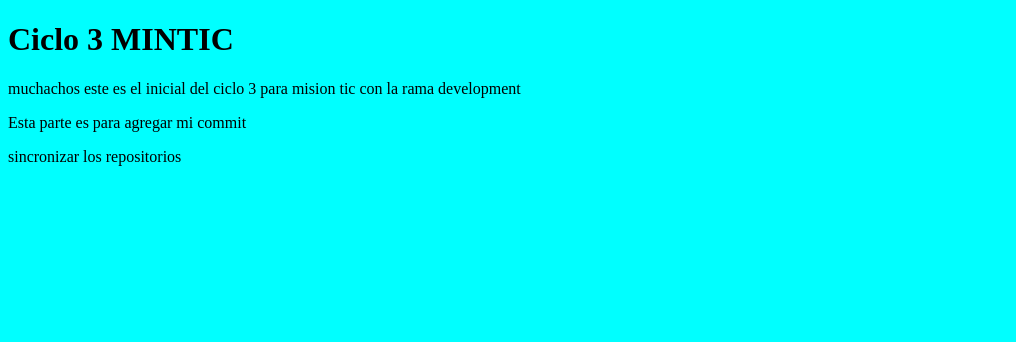
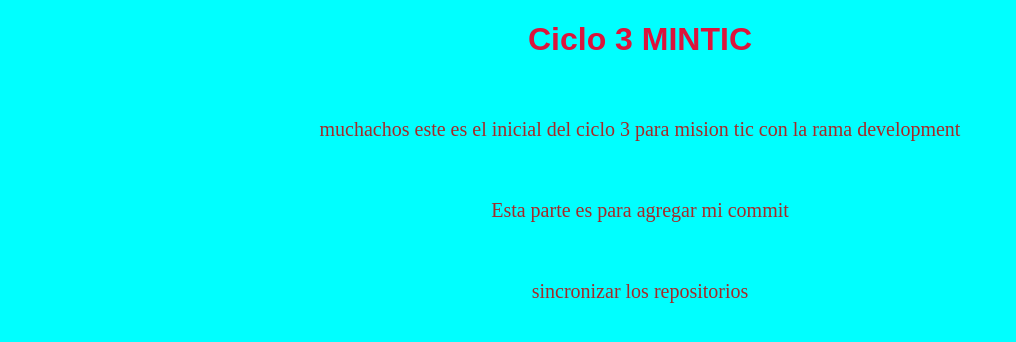
Before and after one commit to Bomedprograming/ciclo3MINTIC, a plain HTML site: page index.html in a window 1280 px wide. Shown: the whole page, without its empty margins (0-1016 px from the left). Drawn offline with Linux system fonts and the light colour scheme.

Commit message:
se cambia color y fuente del titulo y los parrafos,se agregan espacios entre parrafos

```diff
--- a/estilos.css
+++ b/estilos.css
@@ -1,3 +1,14 @@
 body{
     background-color: aqua;
 }
+h1{
+    text-align: center;
+    font-family: Arial, Helvetica, sans-serif;
+    color: crimson;
+}
+p{
+    text-align: center;
+    font-family: 'Times New Roman', Times, serif;
+    font-size: 20px;
+    color: brown;
+}
```
Also changed, not shown: index.html (+4 -0 lines).
